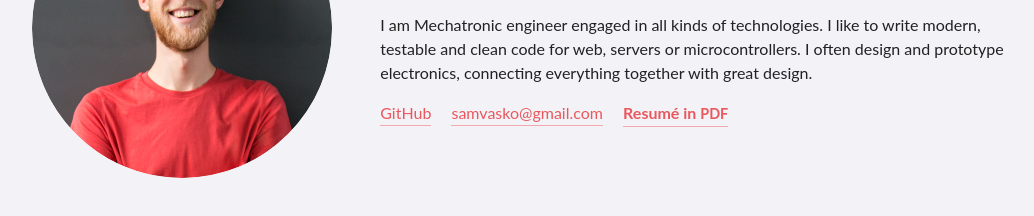
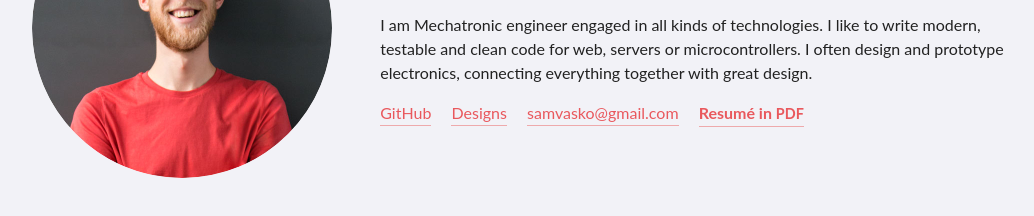
Before and after one commit to bliker/bliker.github.io, a plain HTML site: page index.html in a window 1280 px wide. Shown: the part 346-562 px from the top of the page, without its empty margins (109-1143 px from the left). Drawn offline with Linux system fonts and the light colour scheme.

Commit message:
Not sure if that sound cheesy

```diff
--- a/index.html
+++ b/index.html
@@ -26,6 +26,7 @@
 
                 <p>
                     <a href="https://github.com/bliker">GitHub</a>
+                    <a href="http://gooseberrycreative.com">Designs</a>
                     <a href="mailto:samvasko@gmail.com">samvasko@gmail.com</a>
                     <strong><a href="#">Resumé in <span class="small-caps">PDF</span></a></strong>
                 </p>
```
